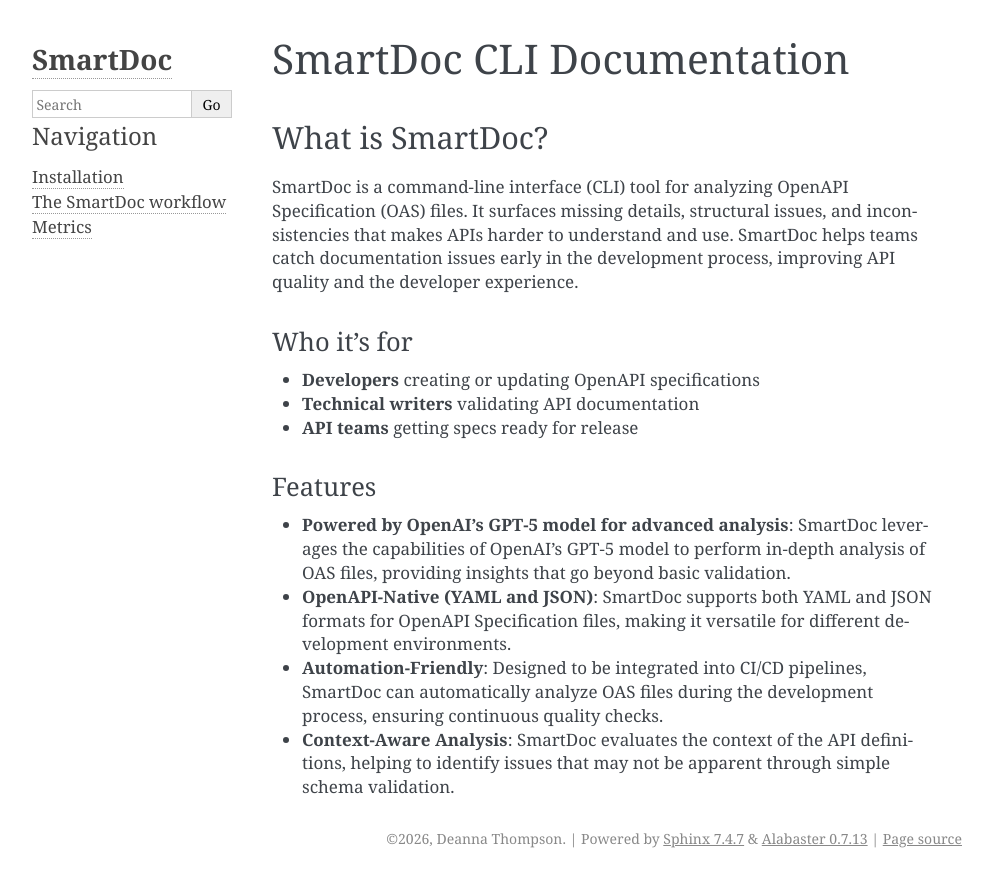
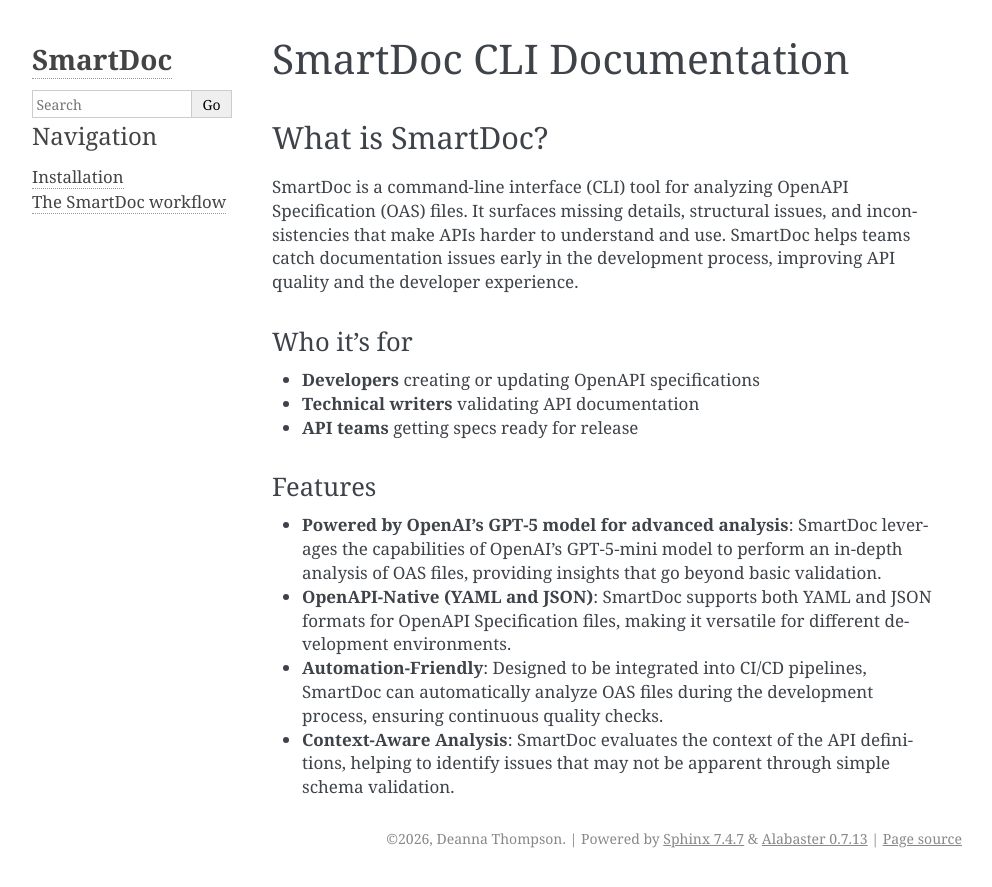
Before and after one commit to itsdeannat/smartdoc, a Sphinx documentation site: the page built from docs/source/index.rst, in a window 1280 px wide. Shown: the top 887 px of the page, without its empty margins (148-1140 px from the left). Built offline with Sphinx 7.4.7, drawn with Linux system fonts in a browser that asks for light colours.

Commit message:
docs: update index content and TOC

```diff
--- a/docs/source/index.rst
+++ b/docs/source/index.rst
@@ -9,7 +9,7 @@
 What is SmartDoc?
 -----------------
 
-SmartDoc is a command-line interface (CLI) tool for analyzing OpenAPI Specification (OAS) files. It surfaces missing details, structural issues, and inconsistencies that makes APIs harder to understand and use. SmartDoc helps teams catch documentation issues early in the development process, improving API quality and the developer experience.
+SmartDoc is a command-line interface (CLI) tool for analyzing OpenAPI Specification (OAS) files. It surfaces missing details, structural issues, and inconsistencies that make APIs harder to understand and use. SmartDoc helps teams catch documentation issues early in the development process, improving API quality and the developer experience.
 
 Who it's for
 ************
@@ -20,7 +20,7 @@
 
 Features
 ********
-* **Powered by OpenAI's GPT-5 model for advanced analysis**: SmartDoc leverages the capabilities of OpenAI's GPT-5 model to perform in-depth analysis of OAS files, providing insights that go beyond basic validation.
+* **Powered by OpenAI's GPT-5 model for advanced analysis**: SmartDoc leverages the capabilities of OpenAI's GPT-5-mini model to perform an in-depth analysis of OAS files, providing insights that go beyond basic validation.
 * **OpenAPI-Native (YAML and JSON)**: SmartDoc supports both YAML and JSON formats for OpenAPI Specification files, making it versatile for different development environments.
 * **Automation-Friendly**: Designed to be integrated into CI/CD pipelines, SmartDoc can automatically analyze OAS files during the development process, ensuring continuous quality checks.
 * **Context-Aware Analysis**: SmartDoc evaluates the context of the API definitions, helping to identify issues that may not be apparent through simple schema validation.
@@ -31,4 +31,3 @@
 
    installation
    smartdoc_workflow
-   metrics
```
